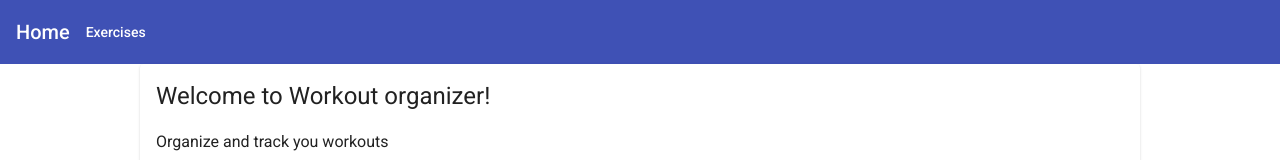
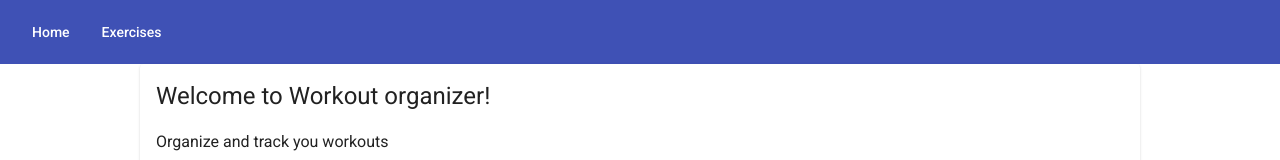
Before and after one commit to tpokora/workout, an Angular app in the folder angular-ui/: page / in a window 1280 px wide. Shown: the top 160 px of the page. Built offline with nearby package versions, Linux system fonts and the light colour scheme.

Commit message:
add home button in the navbar

```diff
--- a/angular-ui/src/app/nav-bar/nav-bar.component.html
+++ b/angular-ui/src/app/nav-bar/nav-bar.component.html
@@ -1,6 +1,6 @@
 <mat-toolbar color="primary">
   <mat-toolbar-row>
-    <span>Home</span>
+    <button mat-button id="homeBtn">Home</button>
     <button mat-button id="exercisesBtn">Exercises</button>
   </mat-toolbar-row>
 </mat-toolbar>
```
Also changed, not shown: 1 other file (tests, documents, lock files or other folders).
